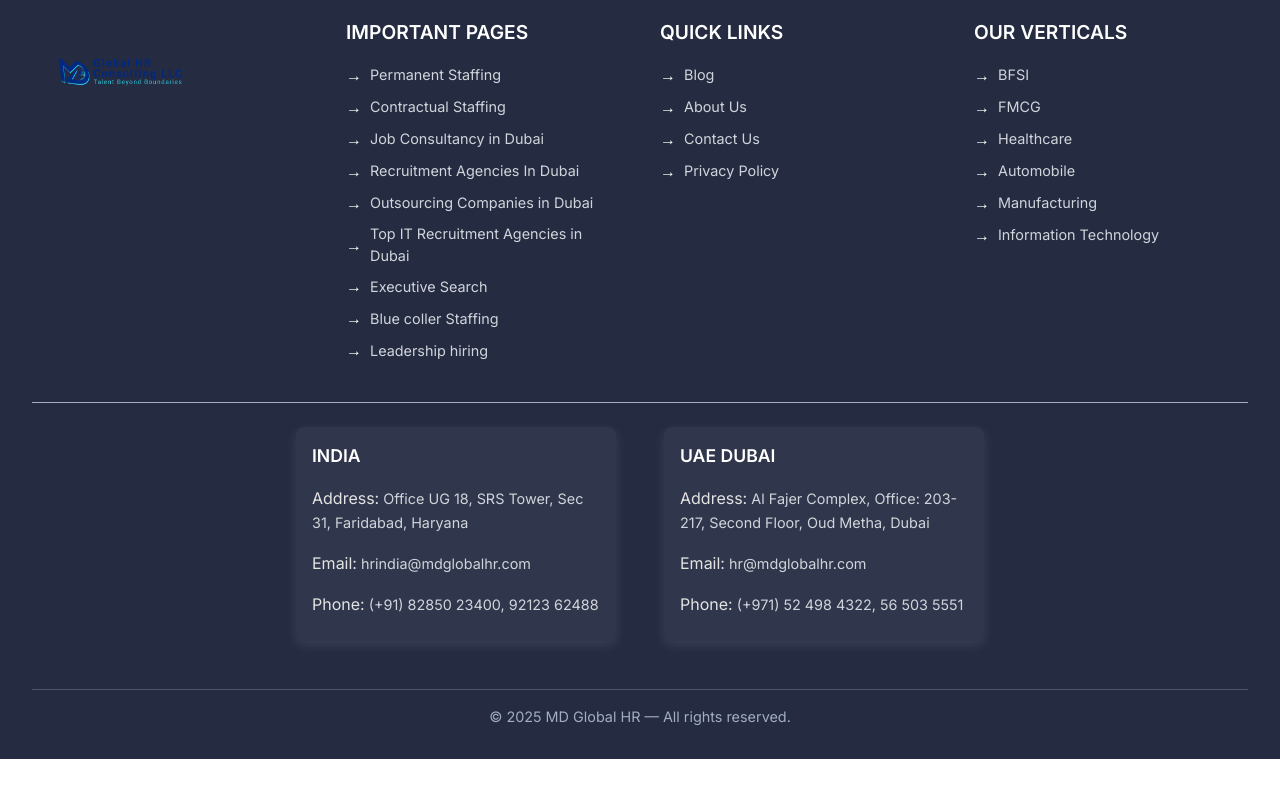
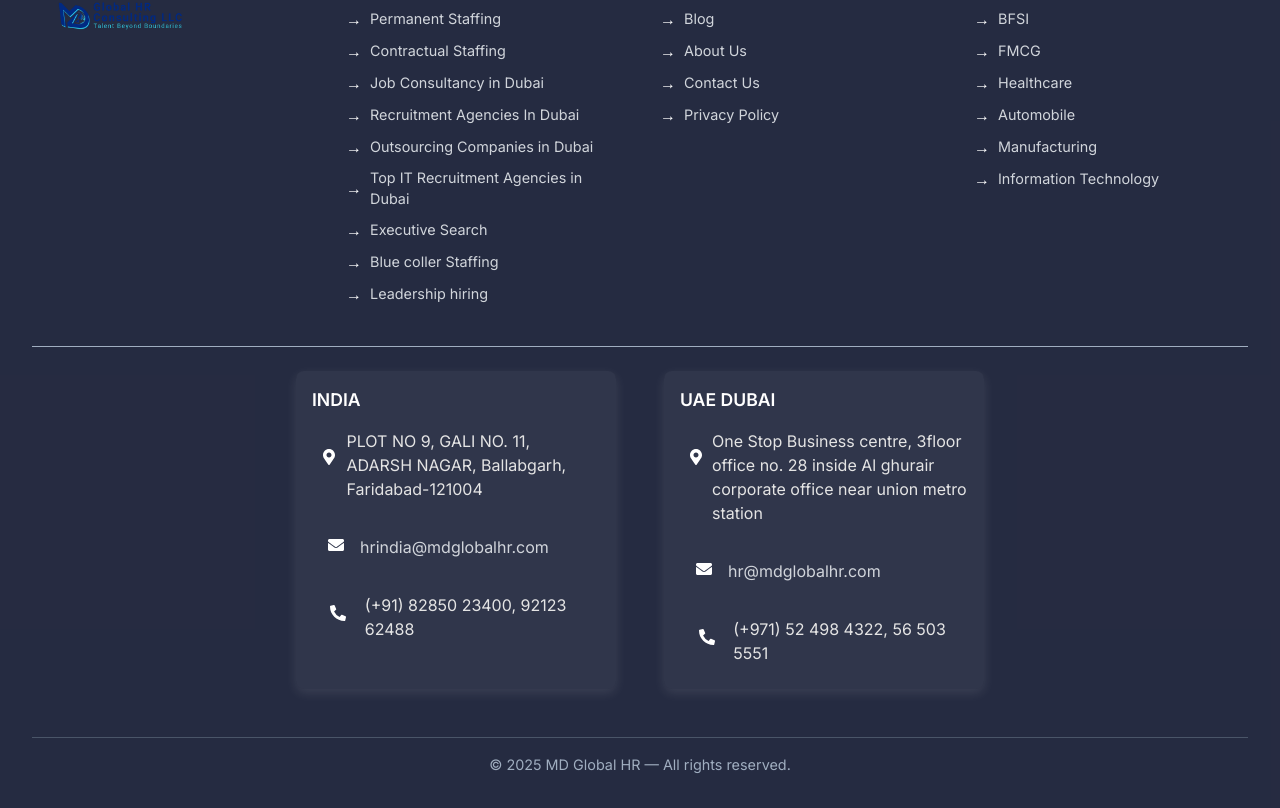
Before and after one commit to yudhishthir2002/MDGlobal-Main, a React (Vite) app: page / in a window 1280 px wide. Shown: the part 3944-4752 px from the top of the page. Before the commit the page ends 4703 px from the top, so only its background shows below. Built offline with nearby package versions, Linux system fonts and the light colour scheme.

Commit message:
change in footer

```diff
--- a/src/components/HomePage/Testimonials.css
+++ b/src/components/HomePage/Testimonials.css
@@ -1,7 +1,7 @@
-/* Centering and responsive layout for Testimonials component */
+
 .testimonials-section-unique {
     margin-top: 1rem;
-    background-color: #0b0bdb4d;
+    background-color:rgb(221, 221, 230);
     display: flex;
     justify-content: center;
     align-items: center;
--- a/src/components/HomePage/Testimonials.jsx
+++ b/src/components/HomePage/Testimonials.jsx
@@ -89,9 +89,9 @@
                   <h4 className="testimonial-author-unique">
                     {testimonialsData[currentIndex].name}
                   </h4>
-                  <p className="testimonial-position-unique">
+                  {/* <p className="testimonial-position-unique">
                     {testimonialsData[currentIndex].role}
-                  </p>
+                  </p> */}
                 </div>
               </div>
             </motion.div>
--- a/src/components/PageFooter/FooterPage.css
+++ b/src/components/PageFooter/FooterPage.css
@@ -123,6 +123,8 @@
 /* Address Section */
 .footer-address-section {
   margin-top: 2rem;
+  width: 100%;
+  width: 100%;
   display: flex;
   flex-direction: column;
   justify-content: center;
@@ -187,6 +189,7 @@
 .footer-label {
   font-weight: 500;
   color: #e4e4e4;
+  display: flex;
 }
 
 .footer-email {
@@ -208,3 +211,9 @@
   border-top: 1px solid #4a5568;
   font-family: "Inter", sans-serif;
 }
+.icons-footer-add{
+  margin: 5px;
+}
+.footer-icon-address{
+  margin:0.5rem;
+}
--- a/src/components/PageFooter/FooterPage.jsx
+++ b/src/components/PageFooter/FooterPage.jsx
@@ -2,6 +2,7 @@
 import { motion } from "framer-motion";
 import "./FooterPage.css";
 import logo from "../../assets/images/Logo/Mdglobal (1).png";
+import { FaMapMarkerAlt, FaEnvelope, FaPhoneAlt } from 'react-icons/fa';
 import { Link } from "react-router-dom";
 
 const FooterPage = () => {
@@ -62,16 +63,20 @@
 
   const address = [
     {
-      place: "India",
-      OfficeAddress: "Office UG 18, SRS Tower, Sec 31, Faridabad, Haryana",
-      Email: "hrindia@mdglobalhr.com",
-      PhoneNumber: "(+91) 82850 23400, 92123 62488",
+      place: 'India',
+      OfficeAddress: [
+        `PLOT NO 9, GALI NO. 11, ADARSH NAGAR, Ballabgarh, Faridabad-121004`,
+      ],
+      Email: 'hrindia@mdglobalhr.com',
+      PhoneNumber: '(+91) 82850 23400, 92123 62488',
     },
     {
-      place: "UAE Dubai",
-      OfficeAddress: "Al Fajer Complex, Office: 203-217, Second Floor, Oud Metha, Dubai",
-      Email: "hr@mdglobalhr.com",
-      PhoneNumber: "(+971) 52 498 4322, 56 503 5551",
+      place: 'UAE Dubai',
+      OfficeAddress: [
+        'One Stop Business centre, 3floor office no. 28 inside Al ghurair corporate office near union metro station',
+      ],
+      Email: 'hr@mdglobalhr.com',
+      PhoneNumber: '(+971) 52 498 4322, 56 503 5551',
     },
   ];
 
@@ -182,7 +187,7 @@
             // to="/contact">
             <motion.div
               key={index}
-                className="footer-address"
+              className="footer-address "
               initial={{ opacity: 0 }}
               animate={{ opacity: 1 }}
               transition={{ delay: 0.4 + 0.2 * index, duration: 0.5 }}
@@ -190,17 +195,34 @@
             >
               <h4 className="footer-subheading">{loc.place}</h4>
               <p className="footer-address-text">
-                  <span className="footer-label">Address:</span>{' '}
-                  {loc.OfficeAddress}
+                <span className="footer-label">
+                  <span className="footer-icon-address h-10 w-10 flex items-center justify-center rounded-full  mr-2">
+                    <FaMapMarkerAlt className="text-white" />
+                  </span>
+                  {Array.isArray(loc.OfficeAddress)
+                    ? loc.OfficeAddress.map((addr, i) => (
+                        <div key={i} className="">
+                          {addr}
+                        </div>
+                      ))
+                    : loc.OfficeAddress}
+                </span>
               </p>
               <p className="footer-address-text">
-                  <span className="footer-label">Email:</span>{' '}
-                  <a href={`mailto:${loc.Email}`} className="footer-email">
-                    {loc.Email}
+                <a href={`mailto:${loc.Email}`} className="footer-email flex">
+                  <span className="footer-icon-address h-10 w-8 flex items-center justify-center rounded-full ">
+                    <FaEnvelope className="text-white" />
+                  </span>
+                  <p className="text-[16px]"> {loc.Email}</p>
                 </a>
               </p>
               <p className="footer-address-text">
-                  <span className="footer-label">Phone:</span> {loc.PhoneNumber}
+                <span className="footer-label">
+                  <span className="footer-icon-address h-6 w-10 flex items-center justify-center rounded-full ">
+                    <FaPhoneAlt className="text-white" />
+                  </span>
+                  {loc.PhoneNumber}
+                </span>
               </p>
             </motion.div>
             // </Link>
```
Lines whose indentation alone changed are shown as unchanged.
